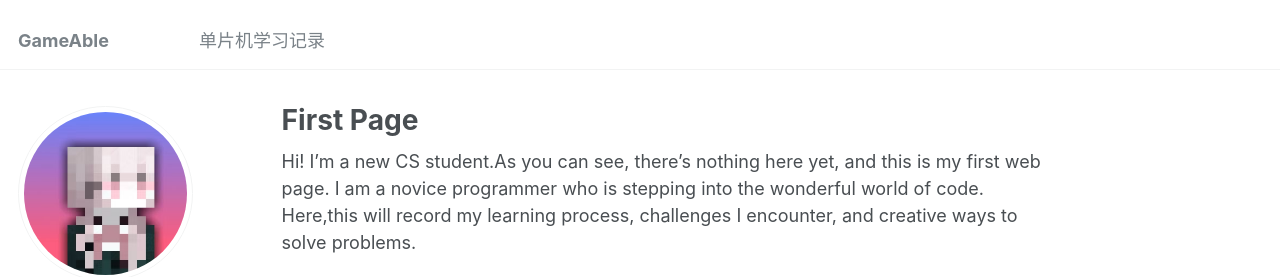
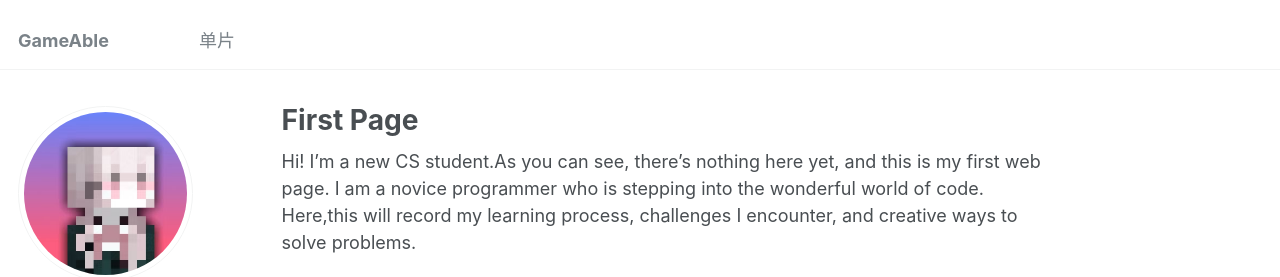
Before and after one commit to GameAble/GameAble.github.io, a Jekyll site: the page built from _pages/about.md, in a window 1280 px wide. Shown: the top 277 px of the page. Built offline with Jekyll 4.4.1, drawn with Linux system fonts in a browser that asks for light colours.

Commit message:
modified:   _data/navigation.yml

```diff
--- a/_data/navigation.yml
+++ b/_data/navigation.yml
@@ -3,7 +3,7 @@ main:
   # - title: "Publications"
   #   url: /publications/
 
-  - title: "单片机学习记录"
+  - title: "单片"
     url: /talks/
 
   # - title: "Teaching"
```
